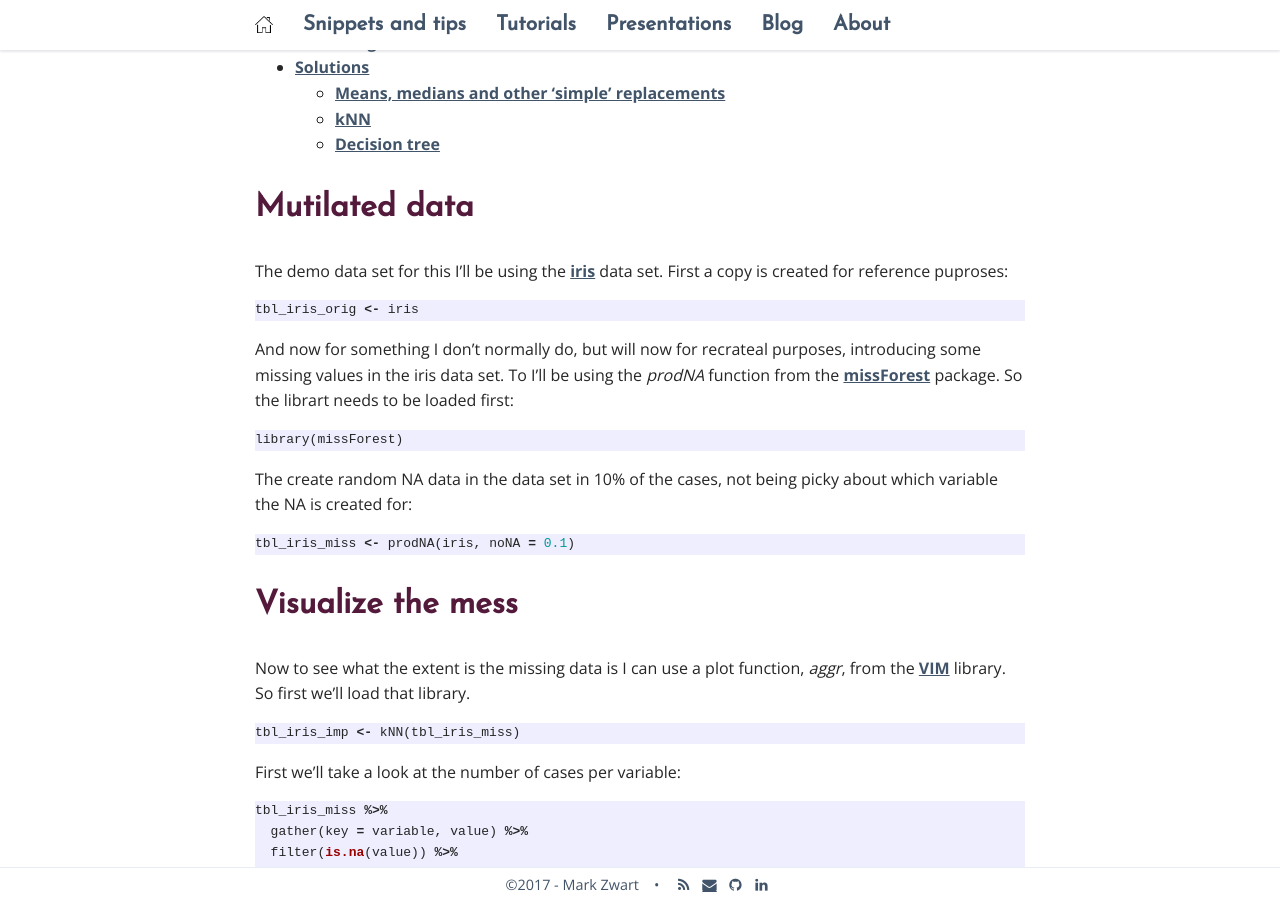
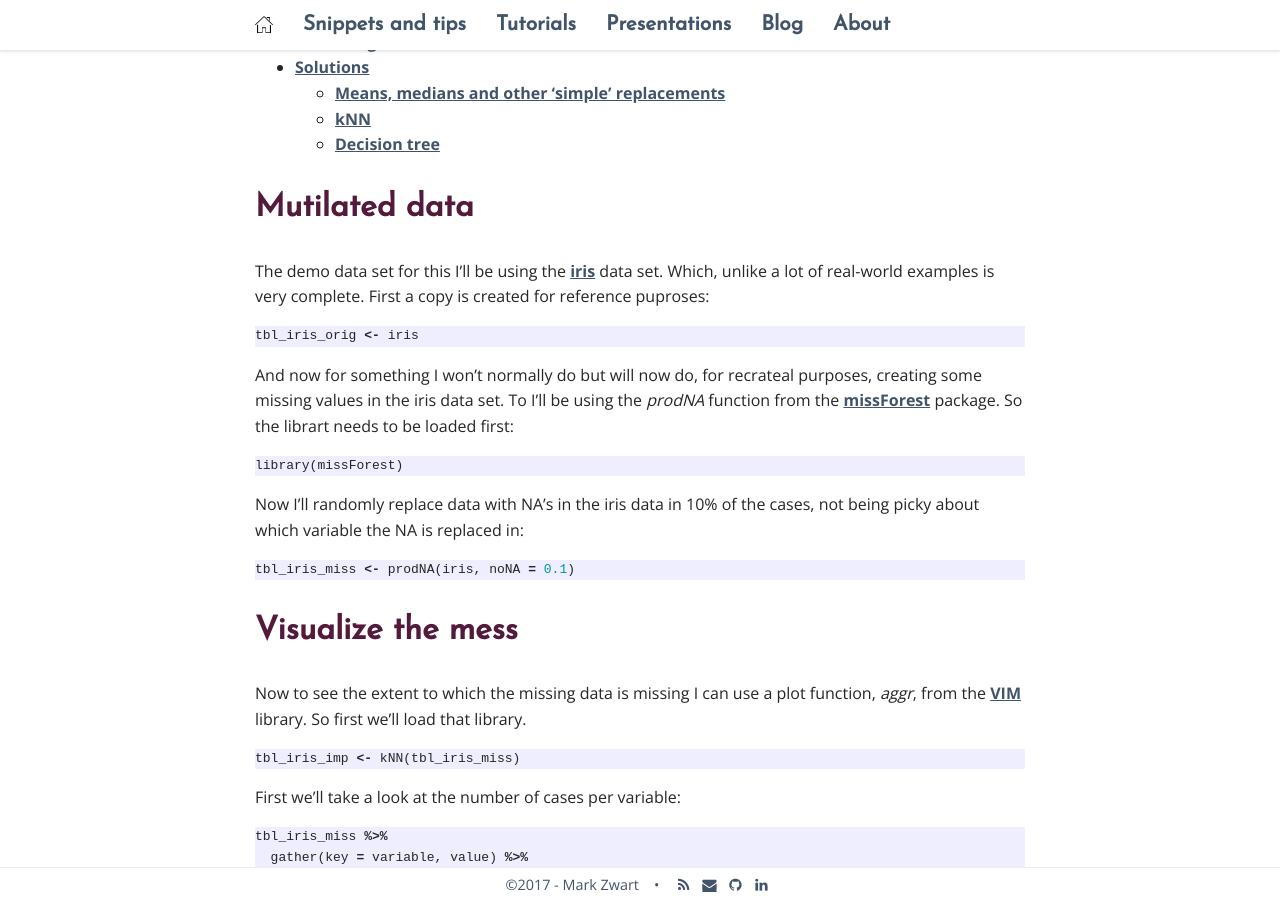
Before and after one commit to mark-me/mark-me.github.io, a Jekyll site: the page built from _pages/tutorials/impute-missings/impute-missings.md, in a window 1280 px wide and 900 px high, scrolled down 353 px. Built offline with Jekyll 4.4.1, drawn with Linux system fonts in a browser that asks for light colours; nearby versions of some CDN libraries; comment, search, counter and statistics services are not loaded.

Commit message:
Update impute-missings.md

````diff
--- a/_pages/tutorials/impute-missings/impute-missings.md
+++ b/_pages/tutorials/impute-missings/impute-missings.md
@@ -9,22 +9,22 @@ permalink: /impute-missings/
 {:toc}
 
 # Mutilated data
-The demo data set for this I'll be using the **[iris](https://en.wikipedia.org/wiki/Iris_flower_data_set)** data set. First a copy is created for reference puproses:
+The demo data set for this I'll be using the **[iris](https://en.wikipedia.org/wiki/Iris_flower_data_set)** data set. Which, unlike a lot of real-world examples is very complete. First a copy is created for reference puproses:
 ```r
 tbl_iris_orig <- iris
 ```
-And now for something I don't normally do, but will now for recrateal purposes, introducing some missing values in the iris data set. To I'll be using the _prodNA_ function from the **[missForest](https://www.rdocumentation.org/packages/missForest/versions/1.4)** package. So the librart needs to be loaded first:
+And now for something I won't normally do but will now do, for recrateal purposes, creating some missing values in the iris data set. To I'll be using the _prodNA_ function from the **[missForest](https://www.rdocumentation.org/packages/missForest/versions/1.4)** package. So the librart needs to be loaded first:
 ```r
 library(missForest)
 ```
-The create random NA data in the data set in 10% of the cases, not being picky about which variable the NA is created for:
+Now I'll randomly replace data with NA's in the iris data in 10% of the cases, not being picky about which variable the NA is replaced in:
 ```r
 tbl_iris_miss <- prodNA(iris, noNA = 0.1)
 ```
 
 # Visualize the mess
 
-Now to see what the extent is the missing data is I can use a plot function, _aggr_, from the **[VIM](https://www.rdocumentation.org/packages/VIM/versions/4.7.0/topics/VIM-package)** library. So first we'll load that library.
+Now to see the extent to which the missing data is missing I can use a plot function, _aggr_, from the **[VIM](https://www.rdocumentation.org/packages/VIM/versions/4.7.0/topics/VIM-package)** library. So first we'll load that library.
 ```r
 tbl_iris_imp <- kNN(tbl_iris_miss)
 ```
````
